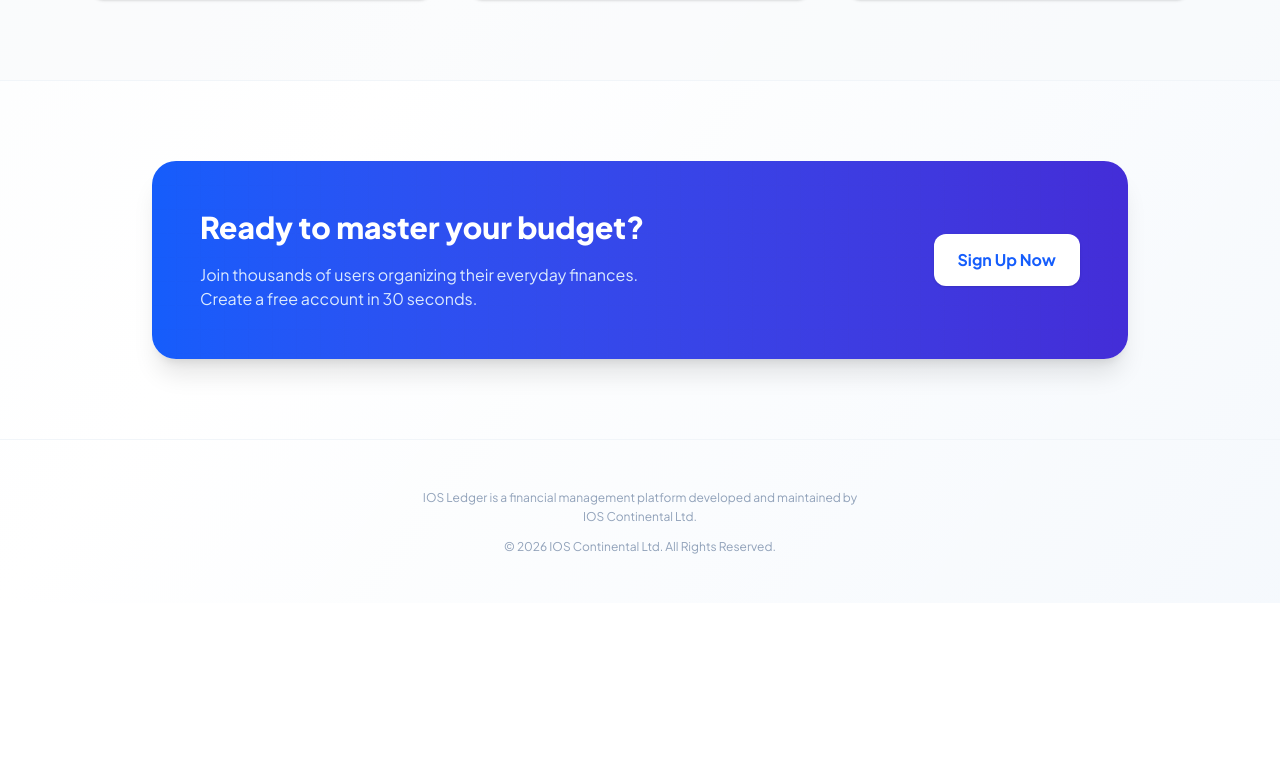
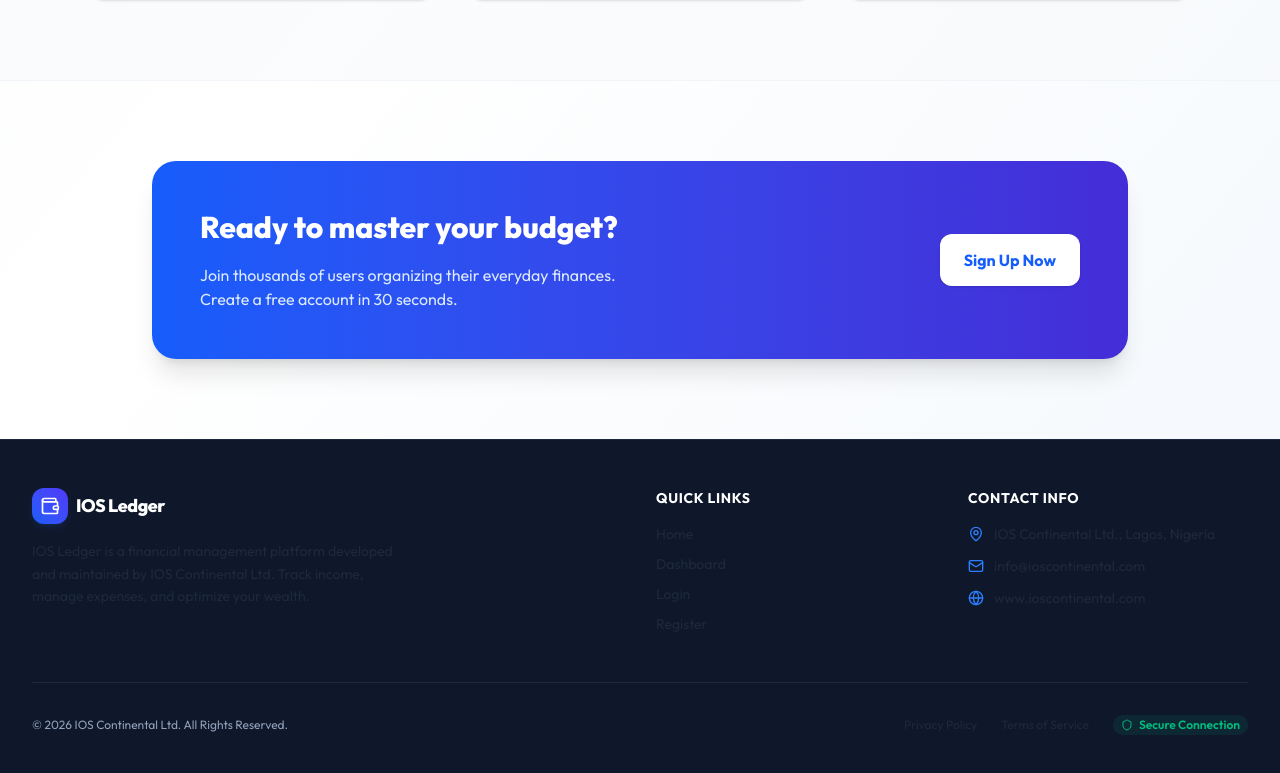
Before and after one commit to Ios12316/Finance-Tracker, a React (Vite) app in the folder finance-tracker-frontend/: page / in a window 1280 px wide. Shown: the part 1167-1940 px from the top of the page. Before the commit the page ends 1770 px from the top, so only its background shows below. Built offline with nearby package versions, Linux system fonts and the light colour scheme; no server answers.

Commit message:
style: update navbar links to href, add global footer, and set Outfit/Inter fonts

```diff
--- a/finance-tracker-frontend/src/App.jsx
+++ b/finance-tracker-frontend/src/App.jsx
@@ -5,6 +5,7 @@ import Register from "./pages/Register";
 import Login from "./pages/Login";
 import Dashboard from "./pages/Dashboard";
 import Navbar from "./components/Navbar";
+import Footer from "./components/Footer";
 import ProtectedRoute from "./components/ProtectedRoute";
 import NotificationContainer from "./components/NotificationContainer";
 
@@ -33,6 +34,9 @@ function App() {
         </Routes>
       </main>
 
+      {/* Global Footer */}
+      <Footer />
+
       {/* Custom Global Notification Portal */}
       <NotificationContainer />
     </div>
--- /dev/null
+++ b/finance-tracker-frontend/src/components/Footer.jsx
@@ -0,0 +1,78 @@
+import React from "react";
+import { Wallet, Shield, Mail, Globe, MapPin } from "lucide-react";
+
+export default function Footer() {
+  return (
+    <footer className="w-full bg-slate-900 text-slate-350 border-t border-slate-800 mt-auto transition-colors duration-300">
+      <div className="max-w-7xl mx-auto px-4 py-12 sm:px-6 lg:px-8">
+        <div className="grid grid-cols-1 md:grid-cols-4 gap-8 mb-12">
+          {/* Brand Column */}
+          <div className="space-y-4 md:col-span-2">
+            <a href="/" className="flex items-center gap-2 group w-fit">
+              <div className="w-9 h-9 rounded-xl bg-gradient-to-tr from-blue-600 to-indigo-600 flex items-center justify-center text-white shadow-md shadow-blue-500/10 group-hover:scale-105 transition-transform duration-200">
+                <Wallet className="w-5 h-5" />
+              </div>
+              <span className="font-extrabold text-lg tracking-tight text-white">
+                IOS Ledger
+              </span>
+            </a>
+            <p className="text-sm leading-relaxed max-w-sm">
+              IOS Ledger is a financial management platform developed and maintained by IOS Continental Ltd. Track income, manage expenses, and optimize your wealth.
+            </p>
+          </div>
+
+          {/* Links Column */}
+          <div>
+            <h3 className="text-white font-bold text-sm uppercase tracking-wider mb-4">Quick Links</h3>
+            <ul className="space-y-2.5 text-sm">
+              <li>
+                <a href="/" className="hover:text-white transition-colors duration-150">Home</a>
+              </li>
+              <li>
+                <a href="/dashboard" className="hover:text-white transition-colors duration-150">Dashboard</a>
+              </li>
+              <li>
+                <a href="/login" className="hover:text-white transition-colors duration-150">Login</a>
+              </li>
+              <li>
+                <a href="/register" className="hover:text-white transition-colors duration-150">Register</a>
+              </li>
+            </ul>
+          </div>
+
+          {/* Contact Column */}
+          <div className="space-y-3">
+            <h3 className="text-white font-bold text-sm uppercase tracking-wider mb-4">Contact Info</h3>
+            <div className="flex items-start gap-2.5 text-sm">
+              <MapPin className="w-4 h-4 text-blue-500 shrink-0 mt-0.5" />
+              <span>IOS Continental Ltd., Lagos, Nigeria</span>
+            </div>
+            <div className="flex items-center gap-2.5 text-sm">
+              <Mail className="w-4 h-4 text-blue-500 shrink-0" />
+              <a href="mailto:info@ioscontinental.com" className="hover:text-white transition-colors">info@ioscontinental.com</a>
+            </div>
+            <div className="flex items-center gap-2.5 text-sm">
+              <Globe className="w-4 h-4 text-blue-500 shrink-0" />
+              <a href="https://ioscontinental.com" target="_blank" rel="noopener noreferrer" className="hover:text-white transition-colors">www.ioscontinental.com</a>
+            </div>
+          </div>
+        </div>
+
+        {/* Bottom Section */}
+        <div className="pt-8 border-t border-slate-800 flex flex-col sm:flex-row items-center justify-between gap-4 text-xs">
+          <p className="text-slate-400">
+            &copy; {new Date().getFullYear()} IOS Continental Ltd. All Rights Reserved.
+          </p>
+          <div className="flex items-center gap-6">
+            <a href="#" className="hover:text-white transition-colors">Privacy Policy</a>
+            <a href="#" className="hover:text-white transition-colors">Terms of Service</a>
+            <div className="flex items-center gap-1.5 text-emerald-500 font-semibold bg-emerald-500/10 px-2 py-0.5 rounded-full">
+              <Shield className="w-3 h-3" />
+              <span>Secure Connection</span>
+            </div>
+          </div>
+        </div>
+      </div>
+    </footer>
+  );
+}
--- a/finance-tracker-frontend/src/components/Navbar.jsx
+++ b/finance-tracker-frontend/src/components/Navbar.jsx
@@ -1,5 +1,5 @@
 import React, { useState, useEffect } from "react";
-import { Link, useLocation, useNavigate } from "react-router-dom";
+import { useLocation, useNavigate } from "react-router-dom";
 import { Sun, Moon, Menu, X, Wallet, LogOut, LayoutDashboard, UserPlus, LogIn, Home } from "lucide-react";
 import { useAuth } from "../context/AuthContext";
 import { useNotificationStore } from "../store/useNotificationStore";
@@ -65,28 +65,28 @@ export default function Navbar() {
       <div className="max-w-7xl mx-auto px-4 sm:px-6 lg:px-8">
         <div className="flex items-center justify-between h-16">
           {/* Logo */}
-          <Link to="/" className="flex items-center gap-2 group">
+          <a href="/" className="flex items-center gap-2 group">
             <div className="w-9 h-9 rounded-xl bg-gradient-to-tr from-blue-600 to-indigo-600 flex items-center justify-center text-white shadow-md shadow-blue-500/10 group-hover:scale-105 transition-transform duration-200">
               <Wallet className="w-5 h-5" />
             </div>
             <span className="font-extrabold text-lg tracking-tight bg-gradient-to-r from-slate-900 to-blue-950 dark:from-white dark:to-slate-200 bg-clip-text text-transparent">
               IOS Ledger
             </span>
-          </Link>
+          </a>
 
           {/* Desktop Nav */}
           <div className="hidden md:flex items-center gap-2">
-            <Link to="/" className={linkClass("/")}>
+            <a href="/" className={linkClass("/")}>
               <Home className="w-4 h-4" />
               Home
-            </Link>
+            </a>
 
             {user ? (
               <>
-                <Link to="/dashboard" className={linkClass("/dashboard")}>
+                <a href="/dashboard" className={linkClass("/dashboard")}>
                   <LayoutDashboard className="w-4 h-4" />
                   Dashboard
-                </Link>
+                </a>
                 <button
                   onClick={handleLogout}
                   className="flex items-center gap-1.5 px-3.5 py-2 rounded-lg text-sm font-semibold text-rose-600 hover:bg-rose-50 dark:text-rose-400 dark:hover:bg-rose-950/30 transition-all duration-200"
@@ -97,14 +97,14 @@ export default function Navbar() {
               </>
             ) : (
               <>
-                <Link to="/login" className={linkClass("/login")}>
+                <a href="/login" className={linkClass("/login")}>
                   <LogIn className="w-4 h-4" />
                   Login
-                </Link>
-                <Link to="/register" className={linkClass("/register")}>
+                </a>
+                <a href="/register" className={linkClass("/register")}>
                   <UserPlus className="w-4 h-4" />
                   Register
-                </Link>
+                </a>
               </>
             )}
 
@@ -145,25 +145,25 @@ export default function Navbar() {
       {/* Mobile Drawer */}
       {isOpen && (
         <div className="md:hidden border-t border-slate-200/60 dark:border-slate-800/60 bg-white dark:bg-slate-900 px-4 pt-3 pb-4 space-y-1 shadow-inner">
-          <Link
-            to="/"
+          <a
+            href="/"
             onClick={() => setIsOpen(false)}
             className={mobileLinkClass("/")}
           >
             <Home className="w-4.5 h-4.5" />
             Home
-          </Link>
+          </a>
 
           {user ? (
             <>
-              <Link
-                to="/dashboard"
+              <a
+                href="/dashboard"
                 onClick={() => setIsOpen(false)}
                 className={mobileLinkClass("/dashboard")}
               >
                 <LayoutDashboard className="w-4.5 h-4.5" />
                 Dashboard
-              </Link>
+              </a>
               <button
                 onClick={() => {
                   setIsOpen(false);
@@ -177,22 +177,22 @@ export default function Navbar() {
             </>
           ) : (
             <>
-              <Link
-                to="/login"
+              <a
+                href="/login"
                 onClick={() => setIsOpen(false)}
                 className={mobileLinkClass("/login")}
               >
                 <LogIn className="w-4.5 h-4.5" />
                 Login
-              </Link>
-              <Link
-                to="/register"
+              </a>
+              <a
+                href="/register"
                 onClick={() => setIsOpen(false)}
                 className={mobileLinkClass("/register")}
               >
                 <UserPlus className="w-4.5 h-4.5" />
                 Register
-              </Link>
+              </a>
             </>
           )}
         </div>
--- a/finance-tracker-frontend/src/index.css
+++ b/finance-tracker-frontend/src/index.css
@@ -1,9 +1,25 @@
-@import url('https://fonts.googleapis.com/css2?family=Plus+Jakarta+Sans:wght@300;400;500;600;700;800&display=swap');
+@import url('https://fonts.googleapis.com/css2?family=Inter:wght@300;400;500;600;700;800&family=Outfit:wght@300;400;500;600;700;800;900&display=swap');
 
 @import "tailwindcss";
 
 @custom-variant dark (&:where(.dark, .dark *));
 
+@theme {
+  --font-sans: 'Outfit', 'Inter', system-ui, -apple-system, sans-serif;
+  --font-display: 'Outfit', sans-serif;
+}
+
 :root {
-  font-family: 'Plus Jakarta Sans', system-ui, -apple-system, sans-serif;
+  font-family: 'Outfit', 'Inter', system-ui, -apple-system, sans-serif;
 }
+
+body {
+  font-family: 'Outfit', 'Inter', system-ui, -apple-system, sans-serif;
+  -webkit-font-smoothing: antialiased;
+  -moz-osx-font-smoothing: grayscale;
+}
+
+/* Ensure all buttons, inputs, textareas, selects inherit the font style */
+input, button, select, textarea, option {
+  font-family: inherit;
+}
--- a/finance-tracker-frontend/src/pages/Home.jsx
+++ b/finance-tracker-frontend/src/pages/Home.jsx
@@ -196,16 +196,6 @@ export default function Home() {
           </div>
         </div>
       </section>
-
-      {/* Footer */}
-      <footer className="py-12 px-6 text-center text-xs text-slate-400 dark:text-slate-500 border-t border-slate-100 dark:border-slate-900 space-y-3">
-        <p className="max-w-md mx-auto leading-relaxed">
-          IOS Ledger is a financial management platform developed and maintained by IOS Continental Ltd.
-        </p>
-        <p>
-          &copy; 2026 IOS Continental Ltd. All Rights Reserved.
-        </p>
-      </footer>
     </div>
   );
 }
```
